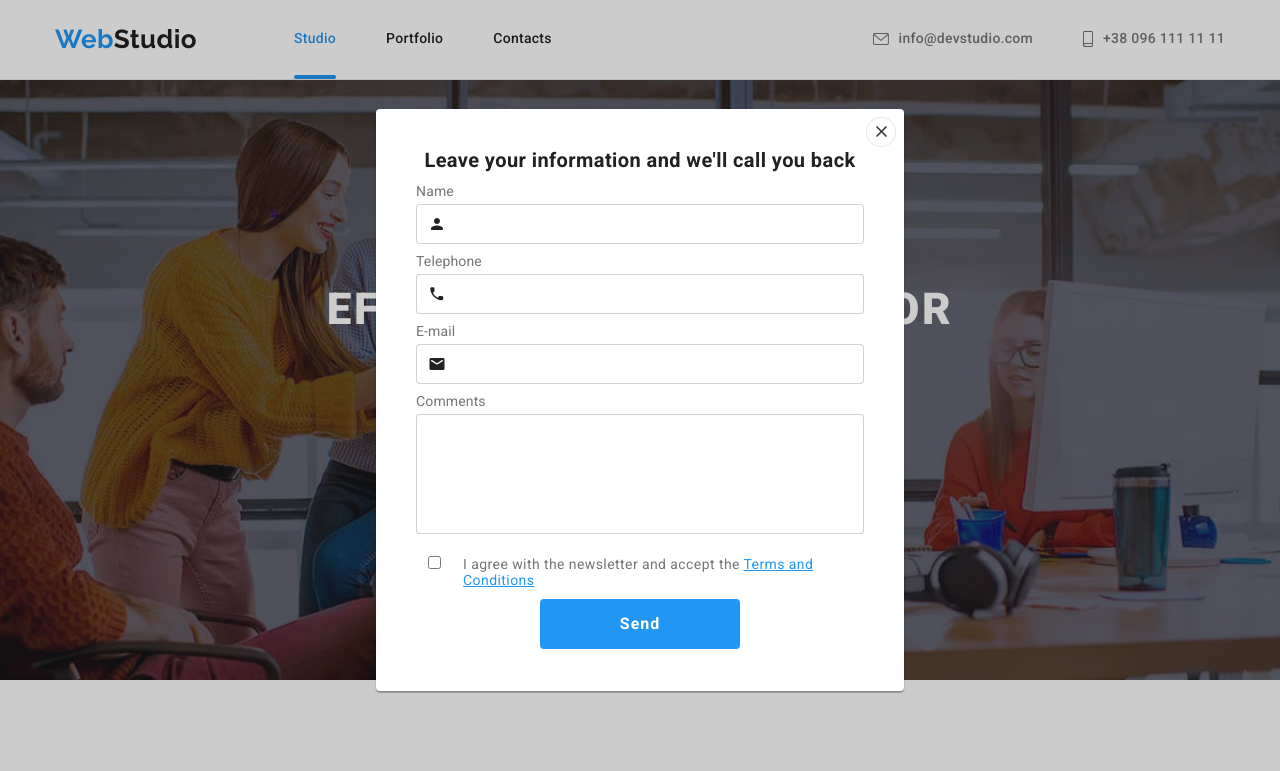
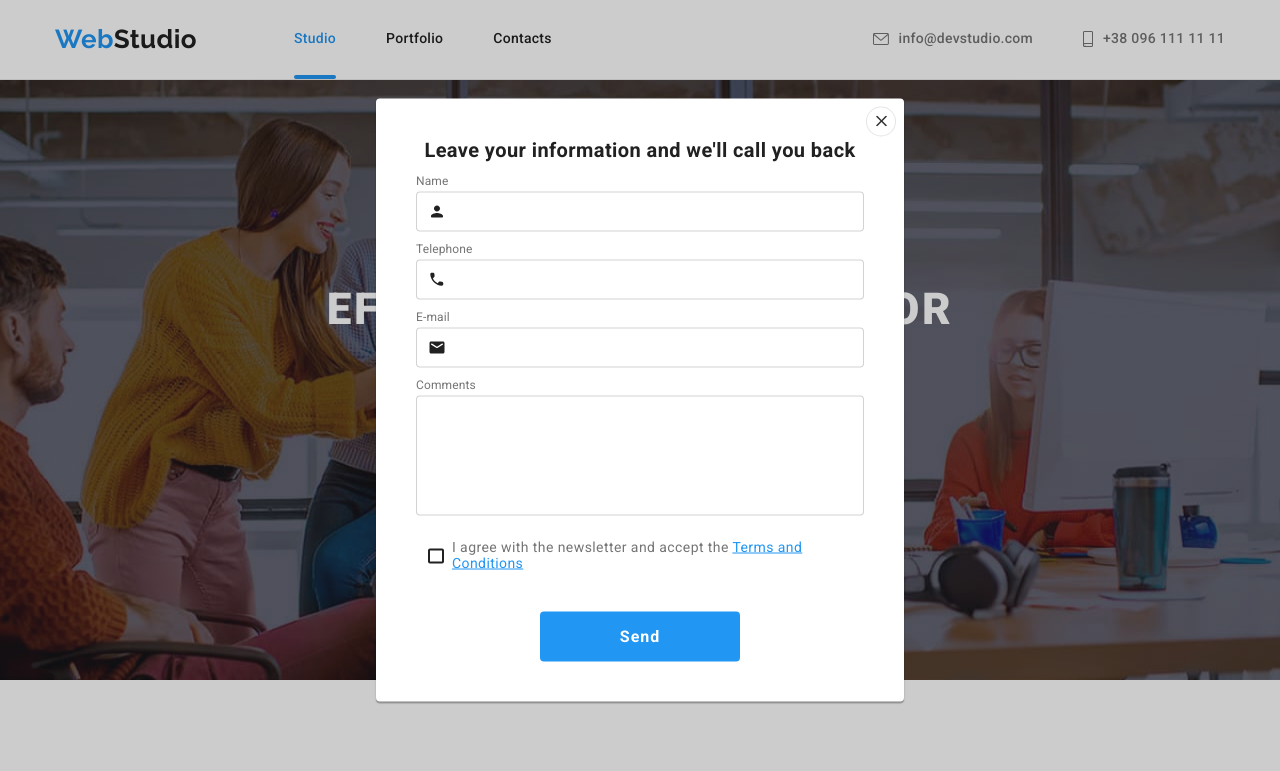
Before and after one commit to NadiaSokolenko/goit-markup-hw-06, a plain HTML site: page index.html in a window 1280 px wide. Both pictures are taken after a click on the button "Request our service". Shown: the top 771 px of the page. Drawn offline with nearby package versions, Linux system fonts and the light colour scheme.

Commit message:
corrections

```diff
--- a/css/styles.css
+++ b/css/styles.css
@@ -765,7 +765,8 @@ border-bottom: 1px solid #ececec;
 
 .modal {
     width: 528px;
-    height: 582px;
+    min-height: 582px;
+    padding: 40px;
     background-color: var(--white);
     box-shadow: 0px 1px 3px rgba(0, 0, 0, 0.12), 0px 1px 1px rgba(0, 0, 0, 0.14),
     0px 2px 1px rgba(0, 0, 0, 0.2);
@@ -775,38 +776,6 @@ border-bottom: 1px solid #ececec;
     left: 50%;
     transform: translate(-50%, -50%) scale(1);
     transition: transform var(--transition-duration) var(--timing-function);
-}
-
-
-.close-button {
-    position: absolute;
-    top: 8px;
-    right: 8px;
-    padding: 0;
-    width: 30px;
-    height: 30px;
-    padding: 0;
-    background-color: var(--white);
-    border: 1px solid rgba(0, 0, 0, 0.1);
-    border-radius: 50%;
-    background-color: var(--white);
-    transition: fill var(--transition-duration) var(--timing-function);
-}
-
-.close-button:hover,
-.close-button:focus {
-    border: 1px solid var(--active-text);
-    background-color: var(--white);
-    box-shadow: none;
-}
-
-.icon-close-modal {
-    fill: rgba(0, 0, 0, 0.8);
-}
-
-.close-button:hover .icon-close-modal,
-.close-button:focus .icon-close-modal {
-    fill: var(--active-text)
 }
 
 .is-hidden {
@@ -819,6 +788,38 @@ border-bottom: 1px solid #ececec;
     transform: translate(-50%, -50%) scale(0);
   }
 
+.close-button {
+    position: absolute;
+    top: 8px;
+    right: 8px;
+    padding: 0;
+    width: 30px;
+    height: 30px;
+    padding: 0;
+    border: 1px solid rgba(0, 0, 0, 0.1);
+    border-radius: 50%;
+    background-color: var(--white);
+    align-items: center;
+    justify-content: center;
+    cursor: pointer;
+    transition: fill var(--transition-duration) var(--timing-function);
+}
+
+.close-button:hover,
+.close-button:focus {
+    border: 1px solid var(--active-text);
+    background-color: var(--white);
+}
+
+.icon-close-modal {
+    fill: rgba(0, 0, 0, 0.8);
+}
+
+.close-button:hover .icon-close-modal,
+.close-button:focus .icon-close-modal {
+    fill: var(--active-text)
+}
+
 .modal-title {
     font-family: inherit;
     font-weight: 700;
@@ -826,7 +827,6 @@ border-bottom: 1px solid #ececec;
     line-height: 1.15;
     text-align: center;
     color: var(--ordinary-text);
-    margin-top: 40px;
     margin-bottom: 12px;
 }
 
@@ -834,27 +834,38 @@ border-bottom: 1px solid #ececec;
     display: flex;
     flex-direction: column;
     gap: 10px;
-    margin-bottom: 20px;
-    margin-left: 40px;
-    margin-right: 40px;
 }
 
 .label {
     display: flex;
     flex-direction: column;
-    font-family: inherit;
-    letter-spacing: 0.01em;
     color: var(--description-text);
     position: relative;
 }
 
-.input-form {
+.modal-label-text {
+    font-family: inherit;
+    font-size: 12px;
+    line-height: 1.17;
+    letter-spacing: 0.01em;
+}
+
+
+.input-wrap {
     position: relative;
+}
+
+.modal-input {
+    position: relative;
+    width: 100%;
     height: 40px;
-    padding-left: 42px;
     margin-top: 4px;
     border: 1px solid rgba(33, 33, 33, 0.2);
     border-radius: 4px;
+    outline: transparent;
+    font-size: 14px;
+    color: var(--description-text);
+    padding-left: 35px;
     transition: border-color var(--transition-duration) var(--timing-function);
 }
 
@@ -866,18 +877,25 @@ border-bottom: 1px solid #ececec;
     transition: fill var(--timing-function) var(--transition-duration);
 }
 
-.input-form:hover + .form-icon,
-.input-form:focus + .form-icon {
+.modal-input:hover + .form-icon,
+.modal-input:focus + .form-icon {
     fill: var(--active-text);
 }
 
-.input-form:hover,
-.input-form:focus {
+.modal-input:hover,
+.modal-input:focus {
     outline: none;
     border-color: var(--active-text);
 }
 
+.modal-input::placeholder,
+.comments-area::placeholder {
+    font-size: 14px;
+    color: var(--description-text);
+}
+
 .comments-area {
+    width: 100%;
     height: 120px;
     padding: 12px 16px;
     margin-top: 4px;
@@ -893,36 +911,50 @@ border-bottom: 1px solid #ececec;
     border: 1px solid var(--active-text);
 }
 
+.agreement-field {
+    display: flex;
+    align-items: center;
+    padding: 10px 12px 30px 12px;
+    position: relative;
+}
+
 .agreement {
     display: flex;
     justify-content: center;
-    align-items: baseline;
-    margin-top: 10px;
-    margin-left: 12px;
+    align-items: center;
+    gap: 8px;
     position: relative;
+    transition: fill var(--transition-duration) var(--timing-function),
+                background-color var(--transition-duration) var(--timing-function),
+                border-color var(--transition-duration) var(--timing-function);
 }
 
-.agreement p {
-    display: block;
+.agreement-text {
     align-items: center;
     padding: 0;
-    margin-left: 7px;
     color: var(--description-text);
 }
 
-.icon.agreement-checkbox {
-    display: block;
-    position: absolute;
-    left: 50px;
-    cursor: pointer;
+.agreement .agreement-checkbox {
+    width: 16px;
+    height: 15px;
     border: 2px solid var(--ordinary-text);
-    fill: var(--white);
-    background-color: var(--white);
     border-radius: 2px;
+    display: flex;
+    align-items: center;
+    justify-content: center;
+    fill: transparent;
 }
 
-.agreement-checkbox:checked + .icon.agreement-checkbox {
+
+.input-checkbox:checked + .agreement .agreement-checkbox {
     background-color: var(--active-text);
+    border-color: transparent;
+    fill: var(--white);
+}
+
+.input-checkbox:focus + .agreement .agreement-checkbox,
+.input-checkbox:hover + .agreement .agreement-checkbox {
     border-color: var(--active-text);
 }
 
@@ -940,7 +972,7 @@ border-bottom: 1px solid #ececec;
     font-size: 16px;
     line-height: 1.88;
     letter-spacing: 0.06em;
-    margin: 0px auto 20px;
+    margin: 0px auto;
     width: 200px;
     height: 50px;
     padding: 0;
--- a/index.html
+++ b/index.html
@@ -1,9 +1,9 @@
 <!DOCTYPE html>
 <html lang="en">
   <head>
-    <meta charset="UTF-8" />
-    <meta http-equiv="X-UA-Compatible" content="IE=edge" />
-    <meta name="viewport" content="width=device-width, initial-scale=1.0" />
+    <meta charset="UTF-8">
+    <meta http-equiv="X-UA-Compatible" content="IE=edge">
+    <meta name="viewport" content="width=device-width, initial-scale=1.0">
     <title>Document</title>
     <link rel="preconnect" href="https://fonts.googleapis.com">
     <link rel="preconnect" href="https://fonts.gstatic.com" crossorigin>
@@ -14,8 +14,8 @@
         integrity="sha512-wpPYUAdjBVSE4KJnH1VR1HeZfpl1ub8YT/NKx4PuQ5NmX2tKuGu6U/JRp5y+Y8XG2tV+wKQpNHVUX03MfMFn9Q=="
         crossorigin="anonymous"
         referrerpolicy="no-referrer"
-    />
-    <link rel="stylesheet" href="./css/styles.css"/>
+    >
+    <link rel="stylesheet" href="./css/styles.css">
   </head>
   <body>
     <!--Page Header-->
@@ -116,7 +116,7 @@
                 <li class="list what-list">
                 <!--image-->
                 <img
-                src="./images/box 1.jpg"
+                src="./images/box-1.jpg"
                 alt="box"
                 width="370">
                 <div class="what-item">
@@ -126,7 +126,7 @@
                 <li class="list">
                 <!--image-->
                 <img
-                src="./images/box 2.jpg"
+                src="./images/box-2.jpg"
                 alt="box"
                 width="370">
                 <div class="what-item">
@@ -136,7 +136,7 @@
                 <li class="list">
                 <!--image-->
                 <img
-                src="./images/box 3.jpg"
+                src="./images/box-3.jpg"
                 alt="box"
                 width="370">
                 <div class="what-item">
@@ -219,7 +219,7 @@
             <img
                 src="./images/portrait-3.jpg"
                 alt="portrait-3"
-                width="270"/>
+                width="270">
             <div class="team-card">
               <h3 lang="uk" class="team-name">Микола Тарасов</h3>
               <p class="team-position">Marketing</p>
@@ -376,7 +376,7 @@
           <p class="footer-subscribe-title">subscribe to the newsletter</p>
           <form class="subscribe-form">
             <label>
-              <input type="email" name="email" placeholder="E-mail" class="input-email" />
+              <input type="email" name="email" placeholder="E-mail" class="input-email">
             </label>
             <button type="submit" class="send-btn">
               Subscribe
@@ -390,54 +390,87 @@
     </footer>
     <div class="backdrop is-hidden" data-modal>
       <div class="modal">
-        <div>
           <button type="button" class="close-button" data-modal-close>
-            <svg class="icon-close-modal" width="11px" height="11px">
+            <svg class="icon-close-modal" width="11" height="11">
               <use href="./images/symbol-defs.svg#icon-icon-close-button"></use>
             </svg>
           </button>
           <p class="modal-title">Leave your information and we'll call you back</p>
           <form class="modal-form">
             <label class="label">
-              Name
-              <input type="text" name="username" class="input-form" required />
+              <span class="modal-label-text">Name</span>
+              <span class="input-wrap">
+                <input
+                  type="text"
+                  name="username"
+                  class="modal-input"
+                  required>
                     <svg class="form-icon" width="18" height="18">
                     <use href="./images/symbol-defs.svg#icon-person"></use>
                     </svg>
+              </span>
             </label>
             <label class="label">
-              Telephone
-              <input type="tel" name="phone" class="input-form" required />
+              <span class="modal-label-text">Telephone</span>
+              <span class="input-wrap">
+                <input
+                  type="tel"
+                  name="phone"
+                  class="modal-input"
+                  required>
                     <svg class="form-icon" width="18" height="18">
                     <use href="./images/symbol-defs.svg#icon-phone"></use>
                     </svg>
+              </span>
             </label>
             <label class="label">
-              E-mail
-              <input type="email" name="email" class="input-form" required />
+              <span class="modal-label-text">E-mail</span>
+              <span class="input-wrap">
+                <input
+                  type="email"
+                  name="email"
+                  class="modal-input"
+                  required>
                     <svg class="form-icon" width="18" height="18">
                     <use href="./images/symbol-defs.svg#icon-email"></use>
                     </svg>
+              </span>
             </label>
             <label class="label">
-              Comments
-              <textarea name="comments" rows="10" placeholder="Enter the text" class="comments-area">
+              <span class="modal-label-text">Comments</span>
+              <span class="input-wrap">
+                <textarea
+                  name="comments"
+                  rows="10"
+                  placeholder="Enter the text"
+                  class="comments-area">
                 </textarea>
+              </span>
             </label>
-            <label class="agreement">
-              <input type="checkbox" name="agreement" class="agreement-checkbox" />
+            <div class="agreement-field">
+              <input
+                type="checkbox"
+                name="agreement"
+                class="input-checkbox visually-hidden"
+                value="true"
+                id="agreement">
+              <label for="agreement" class="agreement">
+                <span class="agreement-checkbox">
                   <svg class="icon-agreement-checkbox" width="16" height="15">
                   <use href="./images/symbol-defs.svg#icon-check"></use>
                   </svg>
-              <p>I agree with the newsletter and accept the <span><a href="" class="agreement-link">Terms and Conditions</a></span> </p>
+                </span>
+                <span class="agreement-text"> I agree with the newsletter and accept the
+                  <span><a href="" class="agreement-link">Terms and Conditions</a></span>
+                </span>
               </label>
+            </div>
             <button type="submit" class="form-btn">
               Send
             </button>
           </form>
       </div>
     </div>
-    </div>
     <script src="./js/modal.js"></script>
   </body>
 </html>
```
Also changed, not shown: portfolio.html (+5 -5 lines), images/box-1.jpg (renamed from images/box 1.jpg), images/box-2.jpg (renamed from images/box 2.jpg), images/box-3.jpg (renamed from images/box 3.jpg). Lines whose indentation alone changed are shown as unchanged.
